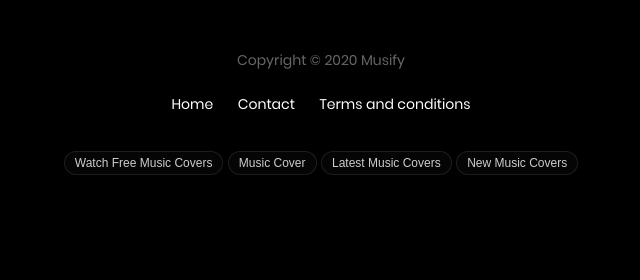
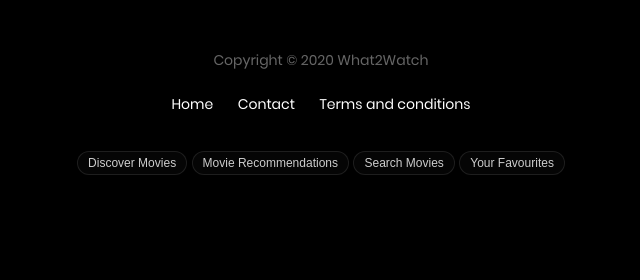
Before and after one commit to davenishant2k/movie_recommender, a Django app: template movie_app/templates/movie_app/logout.html in a window 1280 px wide. Shown: the part 867-1147 px from the top of the page, without its empty margins (319-959 px from the left). Run offline with Django 3.2, Linux system fonts and the light colour scheme; the template is opened without the code that fills it, so the values that code supplies are empty; some libraries are stand-ins or nearby versions.

Commit message:
footer changes

```diff
--- a/movie_app/templates/movie_app/logout.html
+++ b/movie_app/templates/movie_app/logout.html
@@ -70,7 +70,7 @@
 
       <footer class="footer">
         <div class="copyright">
-          <p>Copyright &copy 2020 Musify</p>
+          <p>Copyright &copy 2020 What2Watch</p>
         </div>
         <div class="footermenu">
           <ul>
@@ -81,10 +81,10 @@
         </div>
         <div class="tags">
           <ul>
-            <li>Watch Free Music Covers</li>
-            <li>Music Cover</li>
-            <li>Latest Music Covers</li>
-            <li>New Music Covers</li>
+            <li>Discover Movies</li>
+            <li>Movie Recommendations</li>
+            <li>Search Movies</li>
+            <li>Your Favourites</li>
           </ul>
         </div>
 
```
Also changed, not shown: movie_app/templates/movie_app/login.html (+5 -6 lines), movie_app/templates/movie_app/register.html (+5 -5 lines).
